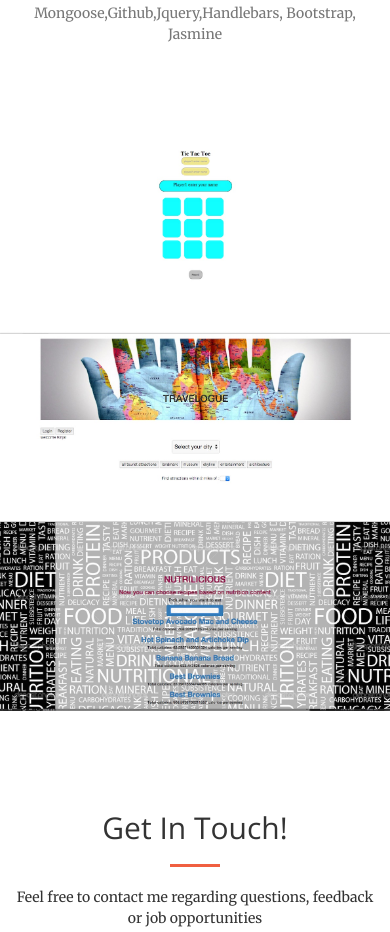
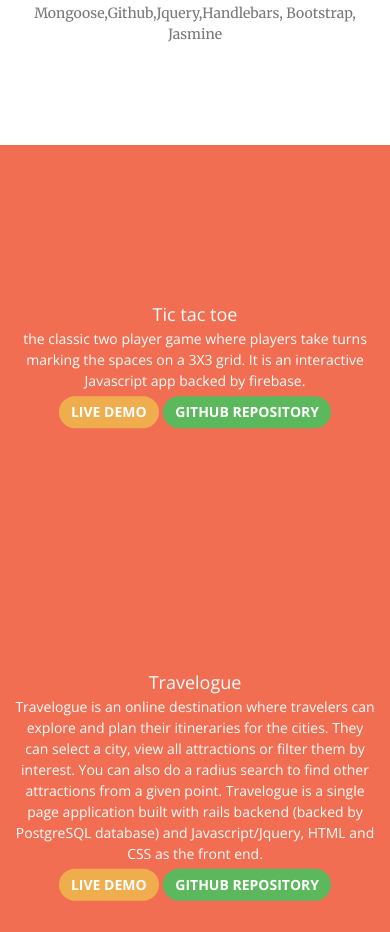
Before and after one commit to Kinjalc/Kinjalc.github.io, a plain HTML site: page index.html in a window 390 px wide. Shown: the part 1519-2451 px from the top of the page. Drawn offline with nearby package versions, Linux system fonts and the light colour scheme.

Commit message:
adds media query

```diff
--- a/css/creative.css
+++ b/css/creative.css
@@ -121,7 +121,16 @@ aside {
     background-color: transparent;
 }
 
+@media (max-width: 480px) {
+    .portfolio-box .portfolio-box-caption {
+        opacity: 1 !important;
+        height: 420px !important;
+        position: relative !important;
+    }
+}
 @media(min-width:768px) {
+
+
     .navbar-default {
         border-color: rgba(255,255,255,.3);
         background-color: transparent;
--- a/index.html
+++ b/index.html
@@ -143,7 +143,7 @@
             <div class="row no-gutter">
                 <div class="col-lg-4 col-sm-6">
                     <div href="#ticTacToe" class="portfolio-box">
-                        <img src="img/portfolio/tictactoe_4.jpg" class="img-responsive" alt="">
+                        <img src="img/portfolio/tictactoe_4.jpg" class="img-responsive hidden-xs hidden-sm" alt="">
                         <div class="portfolio-box-caption" id="ticTacToe">
                             <div class="portfolio-box-caption-content">
                                 <div class="project-category text-faded">
@@ -155,7 +155,6 @@
                                     </p>
                                     <a class="btn btn-warning" href="https://kc-tictactoe.firebaseapp.com/" target="_blank">Live Demo</a>
                                     <a class="btn btn-success" href="https://github.com/Kinjalc/ttt" target="_blank">Github Repository</a>
-
                                 </div>
                             </div>
                         </div>
@@ -163,7 +162,7 @@
                 </div>
                 <div class="col-lg-4 col-sm-6">
                     <div href="#travelogue" class="portfolio-box">
-                        <img src="img/portfolio/travelogue_5.jpg" class="img-responsive" alt="">
+                        <img src="img/portfolio/travelogue_5.jpg" class="img-responsive hidden-xs hidden-sm" alt="">
                         <div class="portfolio-box-caption" id="travelogue">
                             <div class="portfolio-box-caption-content">
                                 <div class="project-category text-faded">
@@ -183,7 +182,7 @@
                 </div>
                 <div class="col-lg-4 col-sm-6">
                     <div href="#nutrilicious" class="portfolio-box">
-                        <img src="img/portfolio/nutrilicious_4.jpg" class="img-responsive" alt="">
+                        <img src="img/portfolio/nutrilicious_4.jpg" class="img-responsive  hidden-xs hidden-sm" alt="">
                         <div class="portfolio-box-caption" id="nutrilicious">
                             <div class="portfolio-box-caption-content">
                                 <div class="project-category text-faded">
```
